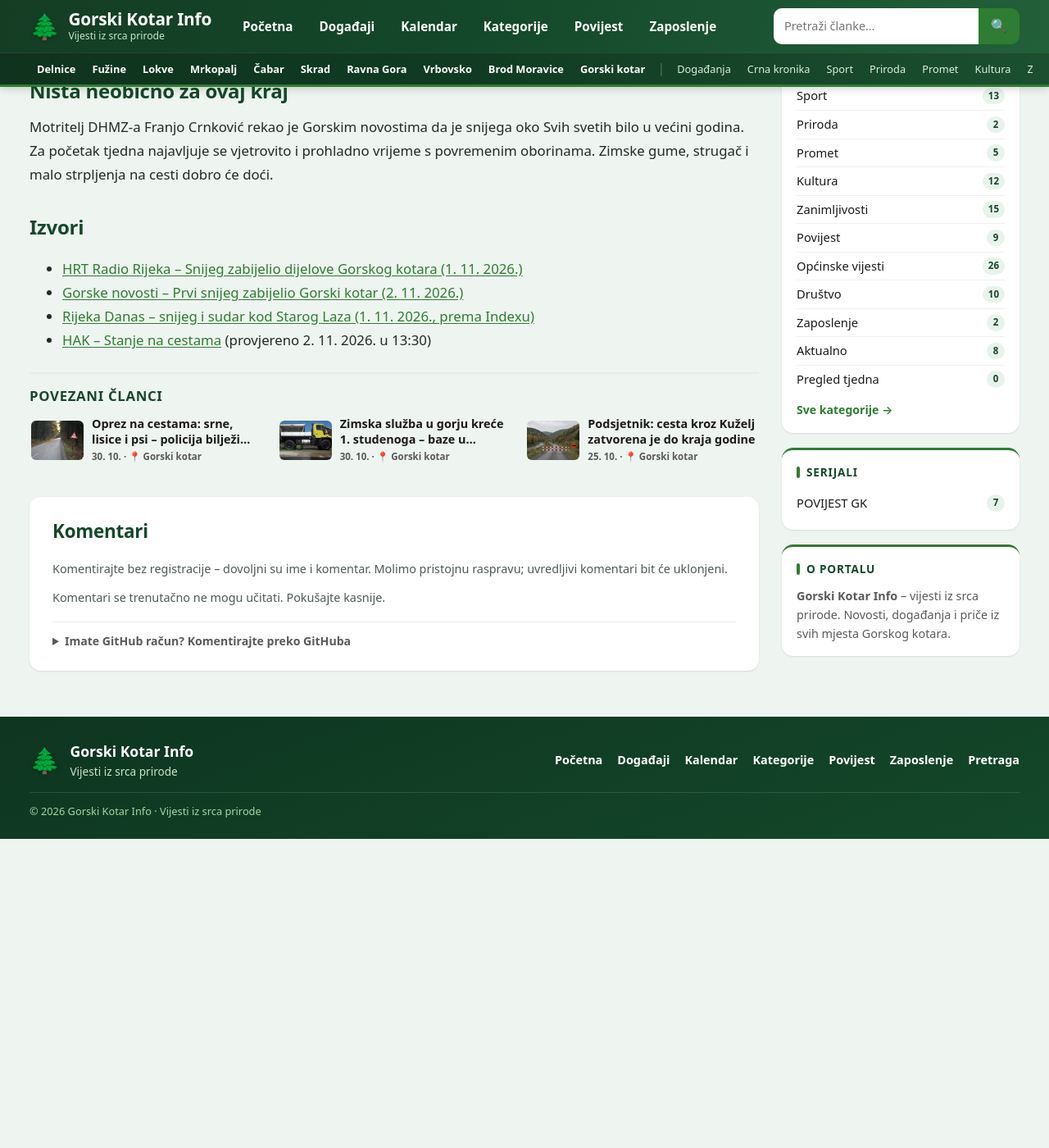
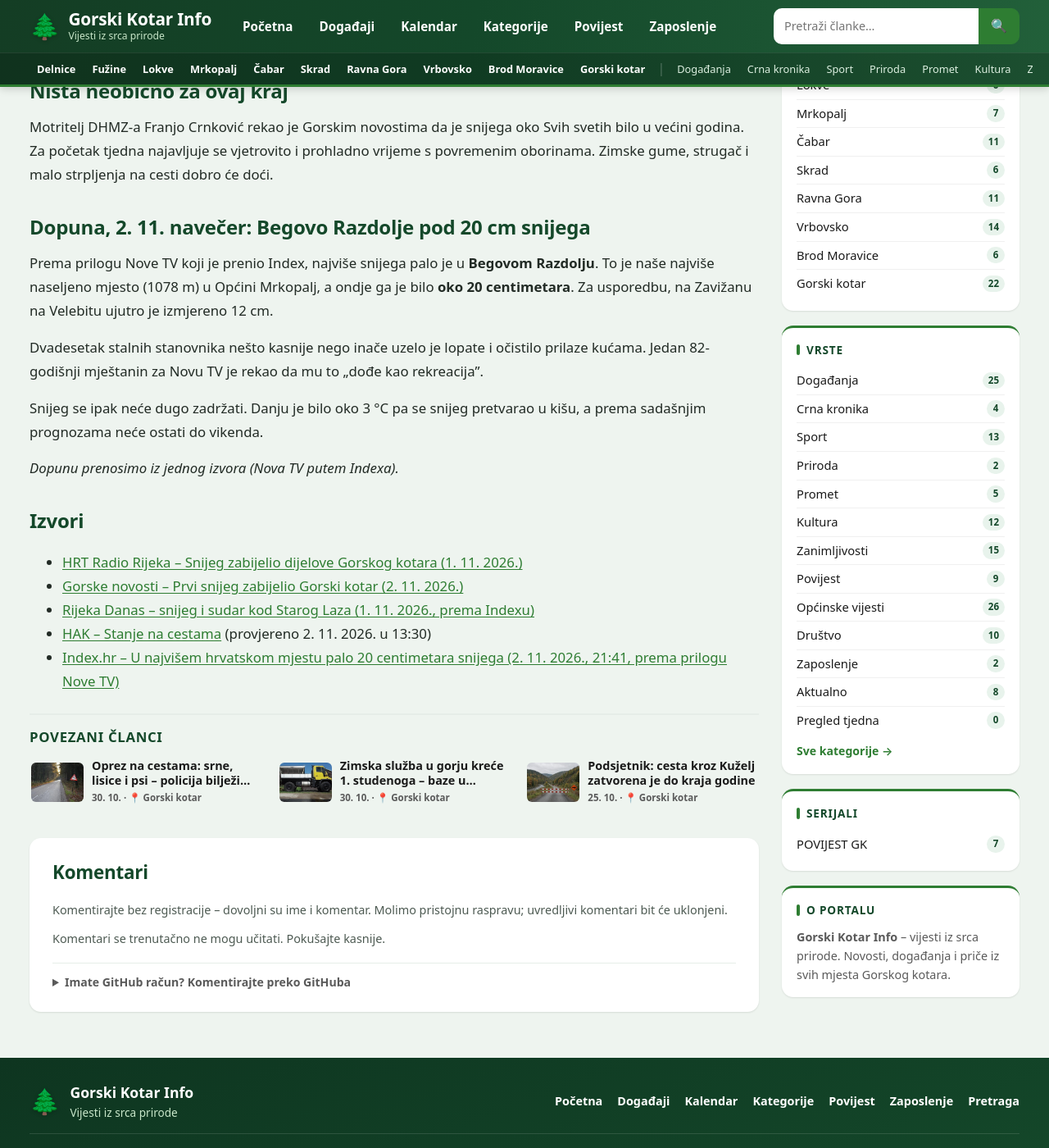
Before and after one commit to MojGK/gorski-kotar.info, a Jekyll site: the page built from _posts/2026-11-02-prvi-snijeg-gorski-kotar-sve-svete-mrkopalj-stari-laz.md, in a window 1280 px wide and 1400 px high, scrolled down 1545 px. Shown: the whole window at 82% size. Built offline with Jekyll 4.4.1, drawn with Linux system fonts in a browser that asks for light colours; comment, search, counter and statistics services are not loaded; before the commit the page ends 2568 px from its top, so only the background shows below that.

Commit message:
Dopuna: Begovo Razdolje pod 20 cm snijega (Nova TV/Index)

```diff
--- a/_posts/2026-11-02-prvi-snijeg-gorski-kotar-sve-svete-mrkopalj-stari-laz.md
+++ b/_posts/2026-11-02-prvi-snijeg-gorski-kotar-sve-svete-mrkopalj-stari-laz.md
@@ -30,9 +30,20 @@ Uz snijeg je puhalo i jako. DHMZ je zbog jakog i olujnog vjetra izdao narančast
 
 Motritelj DHMZ-a Franjo Crnković rekao je Gorskim novostima da je snijega oko Svih svetih bilo u većini godina. Za početak tjedna najavljuje se vjetrovito i prohladno vrijeme s povremenim oborinama. Zimske gume, strugač i malo strpljenja na cesti dobro će doći.
 
+## Dopuna, 2. 11. navečer: Begovo Razdolje pod 20 cm snijega
+
+Prema prilogu Nove TV koji je prenio Index, najviše snijega palo je u **Begovom Razdolju**. To je naše najviše naseljeno mjesto (1078 m) u Općini Mrkopalj, a ondje ga je bilo **oko 20 centimetara**. Za usporedbu, na Zavižanu na Velebitu ujutro je izmjereno 12 cm.
+
+Dvadesetak stalnih stanovnika nešto kasnije nego inače uzelo je lopate i očistilo prilaze kućama. Jedan 82-godišnji mještanin za Novu TV je rekao da mu to „dođe kao rekreacija”.
+
+Snijeg se ipak neće dugo zadržati. Danju je bilo oko 3 °C pa se snijeg pretvarao u kišu, a prema sadašnjim prognozama neće ostati do vikenda.
+
+*Dopunu prenosimo iz jednog izvora (Nova TV putem Indexa).*
+
 ## Izvori
 
 - [HRT Radio Rijeka – Snijeg zabijelio dijelove Gorskog kotara (1. 11. 2026.)](https://radio.hrt.hr/radio-rijeka/vijesti/snijeg-zabijelio-dijelove-gorskog-kotara-12987314)
 - [Gorske novosti – Prvi snijeg zabijelio Gorski kotar (2. 11. 2026.)](https://gorskenovosti.net/2026/11/02/prvi-snijeg-zabijelio-gorski-kotar-pahulje-iznenadile-vozace-upaljen-narancasti-alarm/)
 - [Rijeka Danas – snijeg i sudar kod Starog Laza (1. 11. 2026., prema Indexu)](https://www.rijekadanas.com/snijeg-gorski-kotar-mrkopalj-stari-laz-sudar/)
 - [HAK – Stanje na cestama](https://www.hak.hr/info/stanje-na-cestama/) (provjereno 2. 11. 2026. u 13:30)
+- [Index.hr – U najvišem hrvatskom mjestu palo 20 centimetara snijega (2. 11. 2026., 21:41, prema prilogu Nove TV)](https://www.index.hr/vijesti/clanak/u-najvisem-hrvatskom-mjestu-palo-20-centimetara-snijega/2852563.aspx)
```
